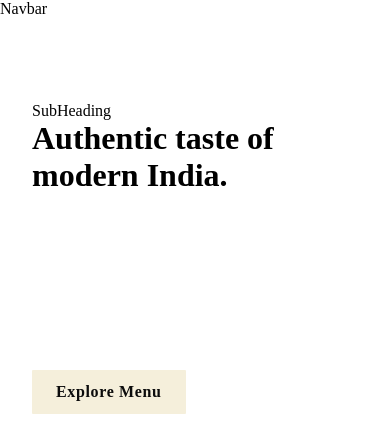
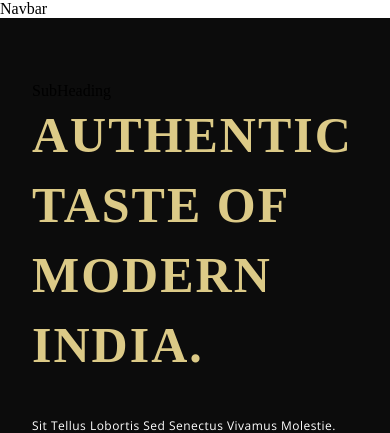
Before and after one commit to gonzalo-brandan/the-kutumb, a React (Create React App) app: page / in a window 390 px wide. Shown: the top 433 px of the page. Built offline with nearby package versions, Linux system fonts and the light colour scheme; a web font is replaced by a local one.

Commit message:
add style css for header

```diff
--- a/src/container/Header/Header.css
+++ b/src/container/Header/Header.css
@@ -0,0 +1,45 @@
+.app__header {
+    background-color: var(--color-black);
+}
+
+.app__header-h1 {
+    font-family: var(--font-base);
+    color: var(--color-golden);
+    letter-spacing: 0.04em;
+    text-transform: uppercase;
+    line-height: 60px;
+    font-size: 60px;
+
+}
+
+.app__header-img img {
+    width: 80%;
+}
+
+@media screen and (max-width: 2000px) {
+    .app__header-h1 {
+        font-size: 110px;
+        line-height: 120px;
+    }
+}
+
+@media screen and (max-width: 1150px) {
+    .app__header-h1 {
+        font-size: 90px;
+        line-height: 90px;
+    }
+}
+
+@media screen and (max-width: 650px) {
+    .app__header-h1 {
+        font-size: 70px;
+        line-height: 87px;
+    }
+}
+
+@media screen and (max-width: 450px) {
+    .app__header-h1 {
+        font-size: 50px;
+        line-height: 70px;
+    }
+}
```
